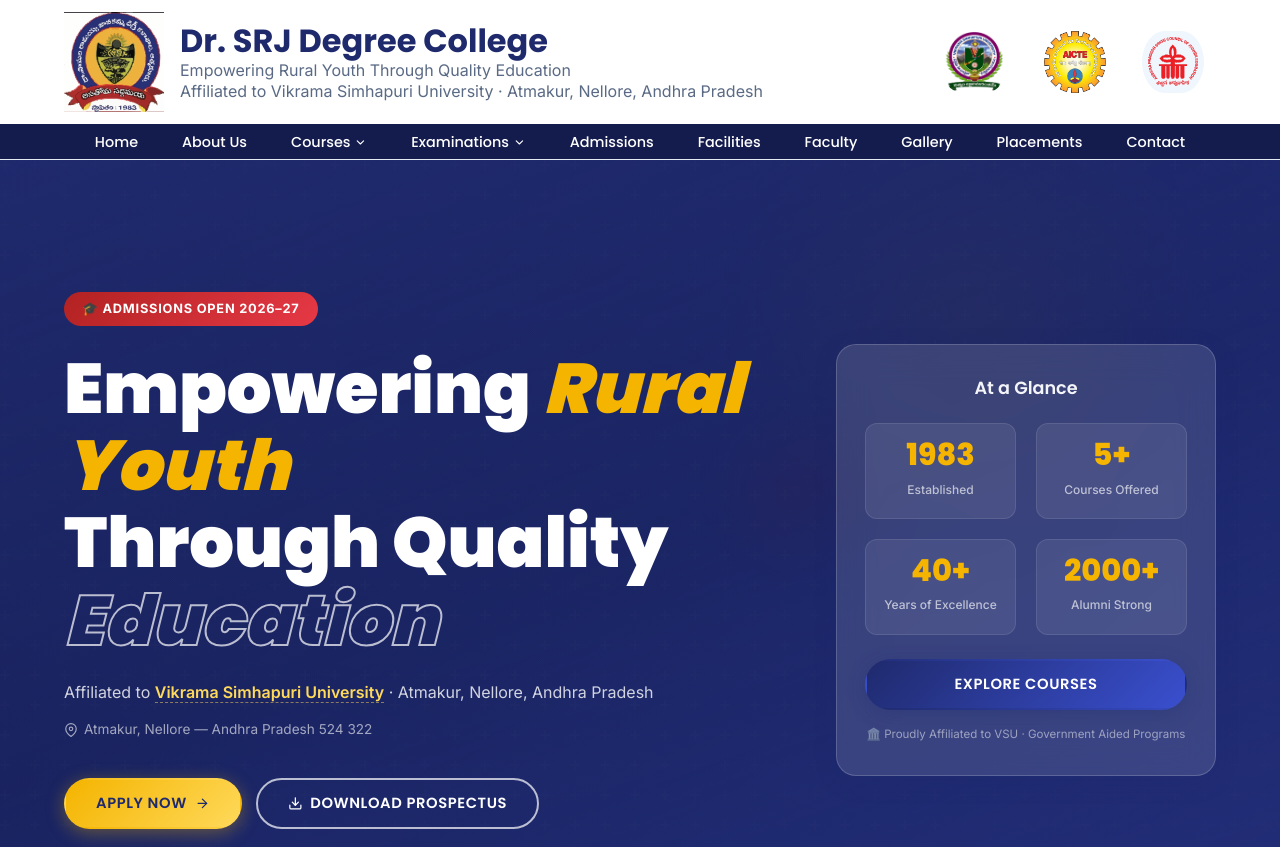
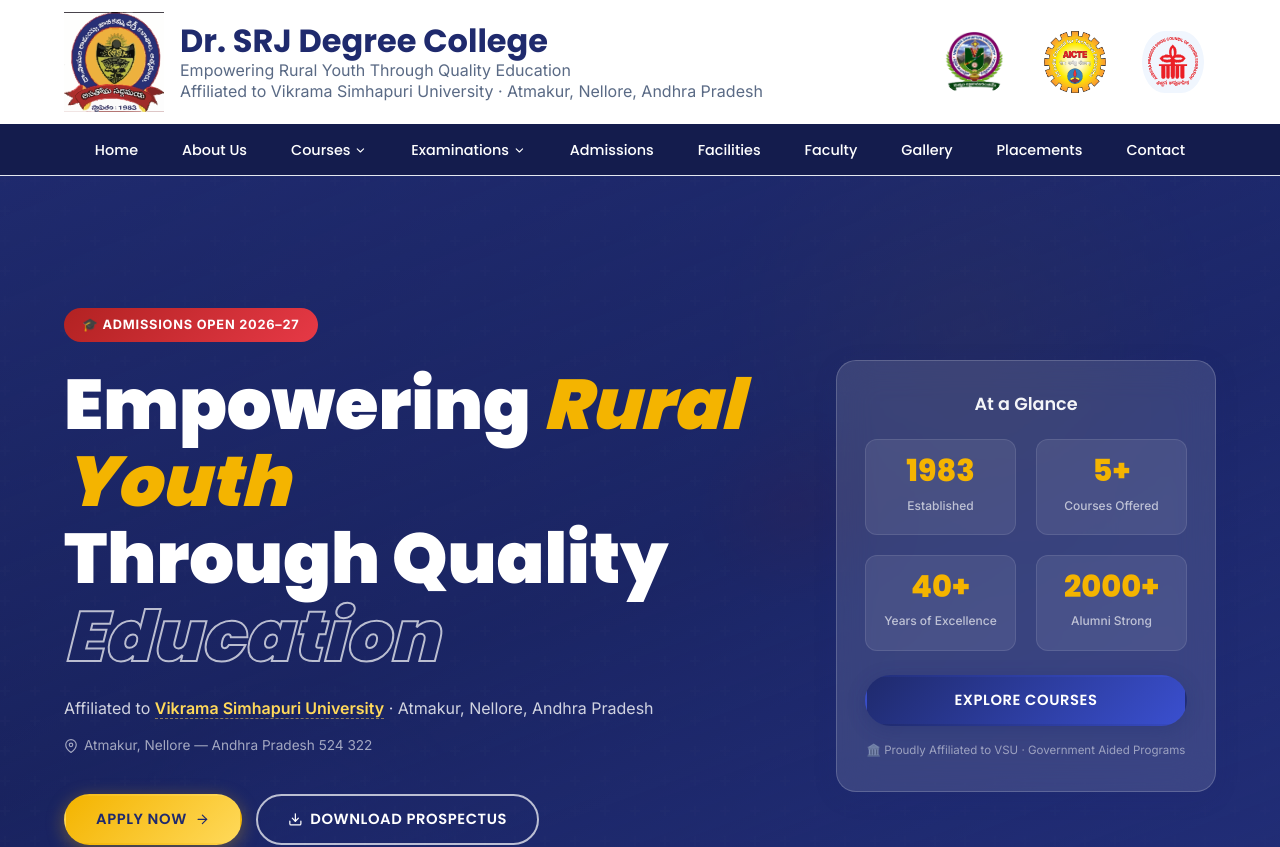
Before and after one commit to Pranay-Bhaskar/SRJ_Degree_college, a React (Vite) app in the folder frontend/: page / in a window 1280 px wide. Shown: the top 847 px of the page. Built offline with nearby package versions, Linux system fonts and the light colour scheme.

Commit message:
bigger nav

```diff
--- a/frontend/src/components/Navbar.css
+++ b/frontend/src/components/Navbar.css
@@ -343,7 +343,7 @@
 /* ─── Navigation Section ───────────────────────────────────── */
 .navbar__nav {
   background: var(--primary-dark);
-  padding: 4px var(--section-pad-x);
+  padding: 12px var(--section-pad-x);
 }
 
 .navbar__links {
```
